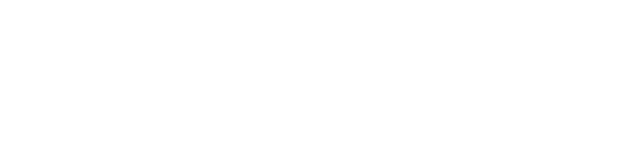
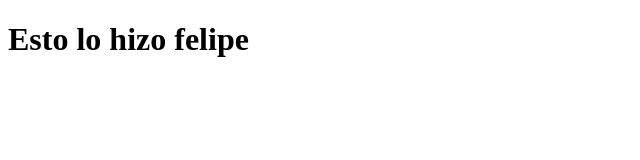
Before and after one commit to AndresMosquera9005/PRACTICAR_GIT, a plain HTML site: page index.html in a window 1280 px wide. Shown: the whole page, without its empty margins (0-640 px from the left). Drawn offline with Linux system fonts and the light colour scheme.

Commit message:
Cambio pipe

```diff
--- a/index.html
+++ b/index.html
@@ -8,5 +8,8 @@
 </head>
 <body>
 
+
+    <h1>Esto lo hizo felipe</h1>
+
 </body>
 </html>
```
